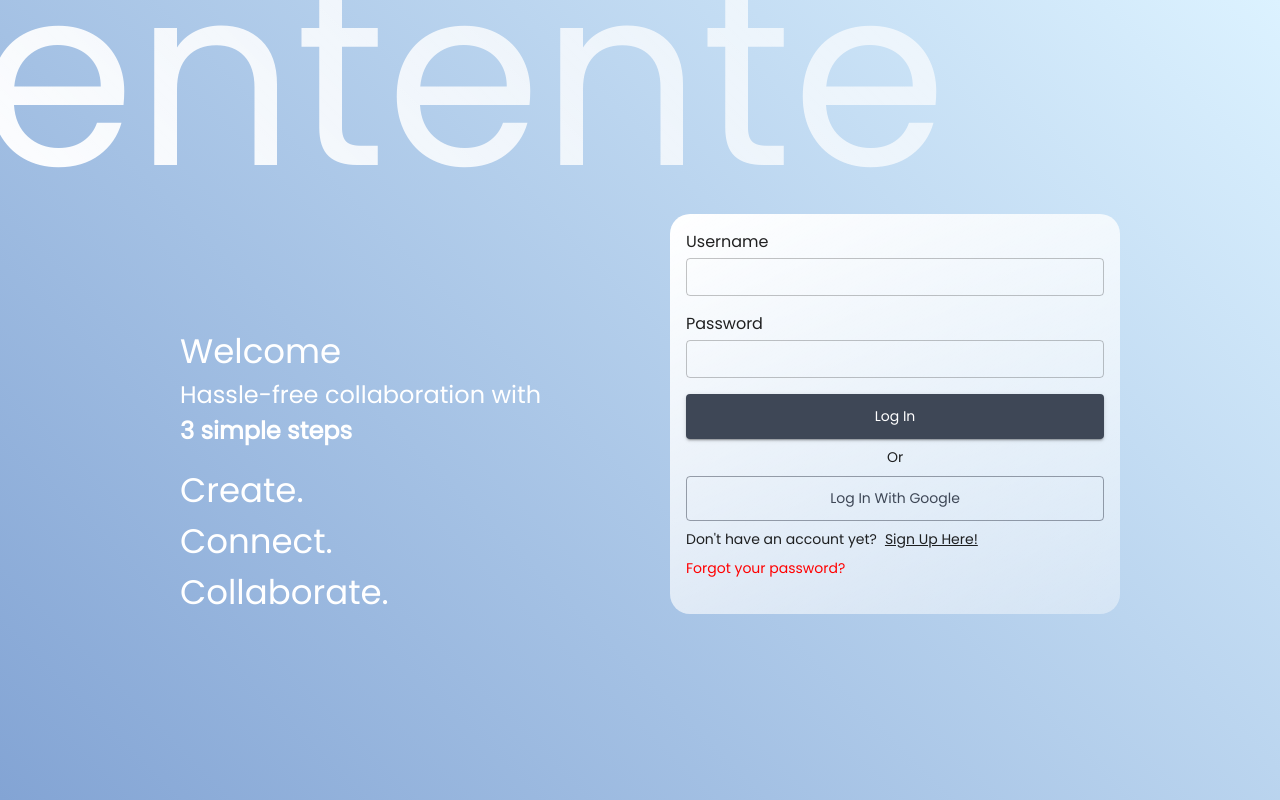
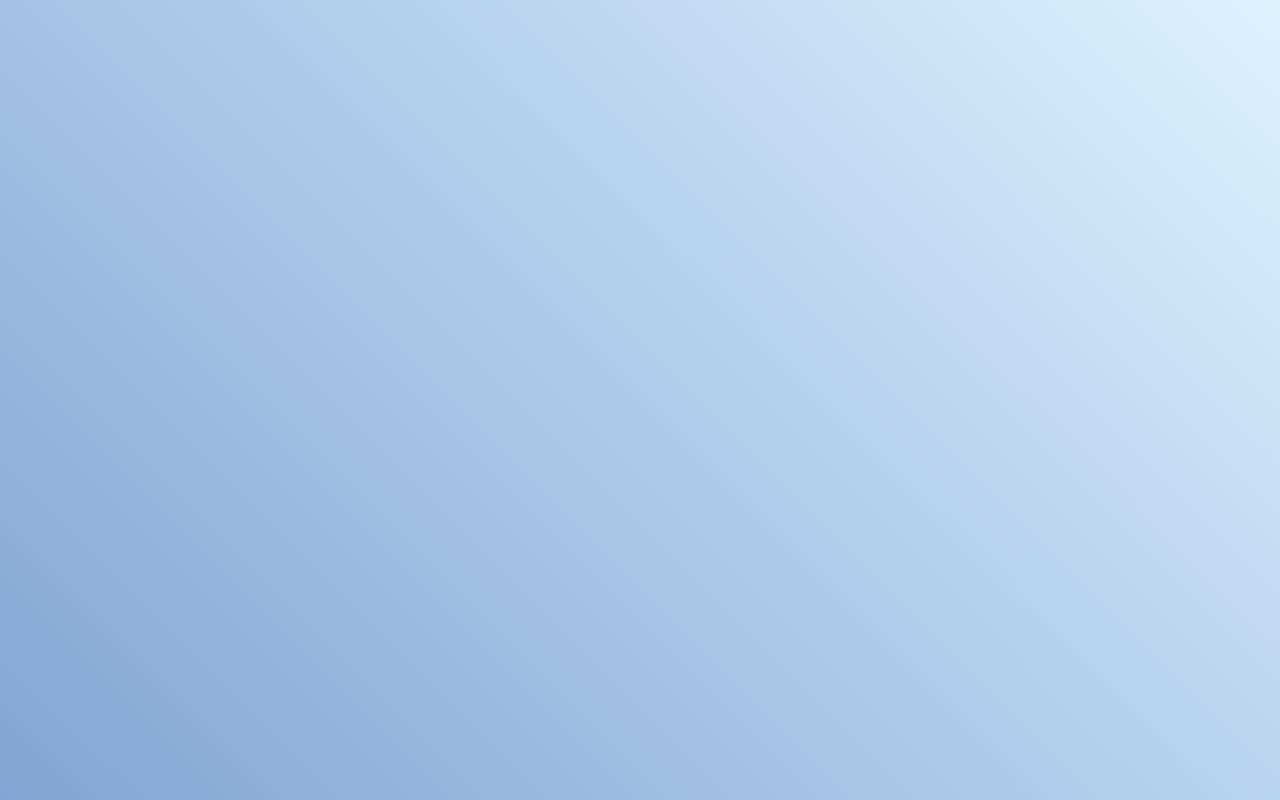
Before and after one commit to calvinwong95/entente, a React (Create React App) app: page / in a window 1280 px wide. Built offline with nearby package versions, Linux system fonts and the light colour scheme.

Commit message:
reset background dimensions

```diff
--- a/package.json
+++ b/package.json
@@ -12,6 +12,7 @@
     "@testing-library/jest-dom": "^5.16.4",
     "@testing-library/react": "^13.3.0",
     "@testing-library/user-event": "^13.5.0",
+    "formik": "^2.2.9",
     "react": "^18.2.0",
     "react-card-flip": "^1.1.5",
     "react-dom": "^18.2.0",
--- a/src/App.css
+++ /dev/null
@@ -1,42 +0,0 @@
-.App {
-  text-align: center;
-}
-
-.App-logo {
-  height: 40vmin;
-  pointer-events: none;
-}
-
-@media (prefers-reduced-motion: no-preference) {
-  .App-logo {
-    animation: App-logo-spin infinite 20s linear;
-  }
-}
-
-.App-header {
-  background-color: #282c34;
-  min-height: 100vh;
-  display: flex;
-  flex-direction: column;
-  align-items: center;
-  justify-content: center;
-  font-size: calc(10px + 2vmin);
-  color: white;
-}
-
-.App-link {
-  color: #61dafb;
-}
-
-@keyframes App-logo-spin {
-  from {
-    transform: rotate(0deg);
-  }
-  to {
-    transform: rotate(360deg);
-  }
-}
-
-::-webkit-scrollbar{
-  width: '10px',
-}
--- a/src/Routes/index.js
+++ b/src/Routes/index.js
@@ -1,5 +1,10 @@
 import React from "react";
-import { HashRouter as Router, Routes, Route } from "react-router-dom";
+import {
+  BrowserRouter as Router,
+  Routes,
+  Route,
+  Outlet,
+} from "react-router-dom";
 import LoginPage from "../views/LoginPage";
 import MyPost from "../views/MyPost";
 import Notification from "../views/Notification";
@@ -10,11 +15,13 @@
   return (
     <Router>
       <Routes>
-        <Route path="/" element={<LoginPage />} />
-        <Route path="/profile" element={<Profile />} />
-        <Route path="/mypost" element={<MyPost />} />
-        <Route path="/whatsnew" element={<WhatsNew />} />
-        <Route path="/notification" element={<Notification />} />
+        <Route path="/" element={<Outlet />}>
+          <Route index element={<LoginPage />} />
+          <Route path="/profile" element={<Profile />} />
+          <Route path="/mypost" element={<MyPost />} />
+          <Route path="/whatsnew" element={<WhatsNew />} />
+          <Route path="/notification" element={<Notification />} />
+        </Route>
       </Routes>
     </Router>
   );
--- a/src/hooks/useStyle.js
+++ b/src/hooks/useStyle.js
@@ -3,8 +3,10 @@
 const UseStyles = makeStyles({
   root: {
     background: "linear-gradient(45deg, #83A4D4 0%, #DCF2FF 100%)",
+    boxSizing: "border-box",
     height: "100vh",
     width: "100vw",
+    margin: 0,
   },
 
   navbar: {
--- a/src/views/LoginPage/components/SignInForm.js
+++ b/src/views/LoginPage/components/SignInForm.js
@@ -4,6 +4,7 @@
 import UseStyles from "../../../hooks/useStyle";
 import TenButton from "../../../components/TenButton";
 import { useNavigate } from "react-router-dom";
+import { Formik, Form } from "formik";
 const SignInForm = ({ handleFlip }) => {
   const classes = UseStyles();
   const navigate = useNavigate();
@@ -20,7 +21,7 @@
         className={classes.glassmorphism}
         sx={{
           width: 450,
-          height: 400,
+          height: "100%",
           marginTop: 3.5,
           padding: 2,
           display: "flex",
@@ -29,6 +30,9 @@
           borderRadius: 5,
         }}
       >
+        {/* Formik Starts Here */}
+        <Formik>
+          <Form>
             <TenTextField label="Username" />
             <TenTextField label="Password" />
             <TenButton
@@ -39,12 +43,9 @@
             >
               <Typography className={classes.whiteFont}>Log In</Typography>
             </TenButton>
-        <Typography align="center">Or</Typography>
-        <TenButton variant="outlined" color="third-01" sxProps={{ height: 45 }}>
-          <Box>
-            <Typography color="third-01">Log In With Google</Typography>
-          </Box>
-        </TenButton>
+          </Form>
+        </Formik>
+
         {/*Dont have account */}
         <Box sx={{ display: "flex", flexDirection: "row", columnGap: 1 }}>
           <Typography variant="body1" sx={{ fontSize: 14 }}>
--- a/src/views/LoginPage/index.js
+++ b/src/views/LoginPage/index.js
@@ -19,14 +19,13 @@
       className={classes.root}
       sx={{
         position: "relative",
-        paddingX: 20,
-        paddingY: 7.5,
         display: "flex",
         flexDirection: "row",
         justifyContent: "space-between",
+        backgroundColor: "red",
       }}
     >
-      <Box
+      {/* <Box
         sx={{
           position: "absolute",
           top: -110,
@@ -37,8 +36,8 @@
         <Typography className={classes.glassmorphismTitle} variant="title">
           entente
         </Typography>
-      </Box>
-      <MainPageInfo />
+      </Box> */}
+      {/* <MainPageInfo />
       <ReactCardFlip
         containerStyle={{ display: "flex", alignSelf: "center" }}
         isFlipped={isFlipped}
@@ -46,7 +45,7 @@
       >
         <SignInForm handleFlip={handleFlip} />
         <SignUpForm handleFlip={handleFlip} />
-      </ReactCardFlip>
+      </ReactCardFlip> */}
     </Box>
   );
 };
```
Also changed, not shown: 1 other file (tests, documents, lock files or other folders). Lines whose indentation alone changed are shown as unchanged.
